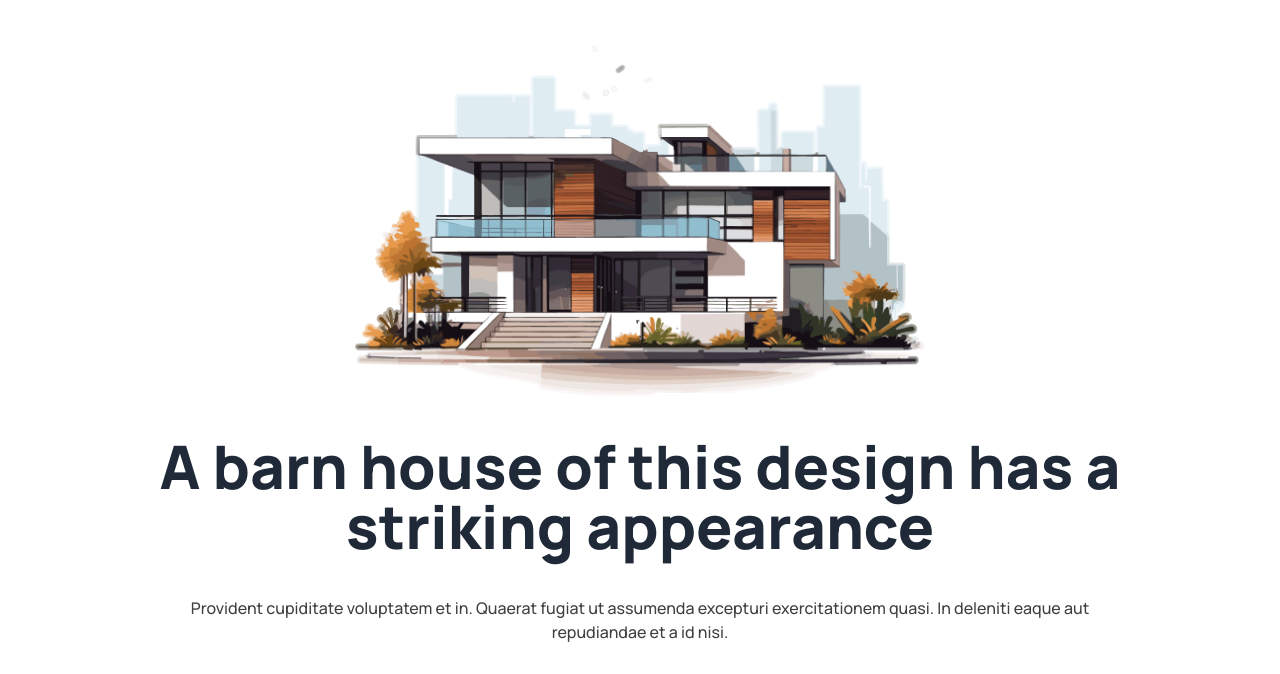
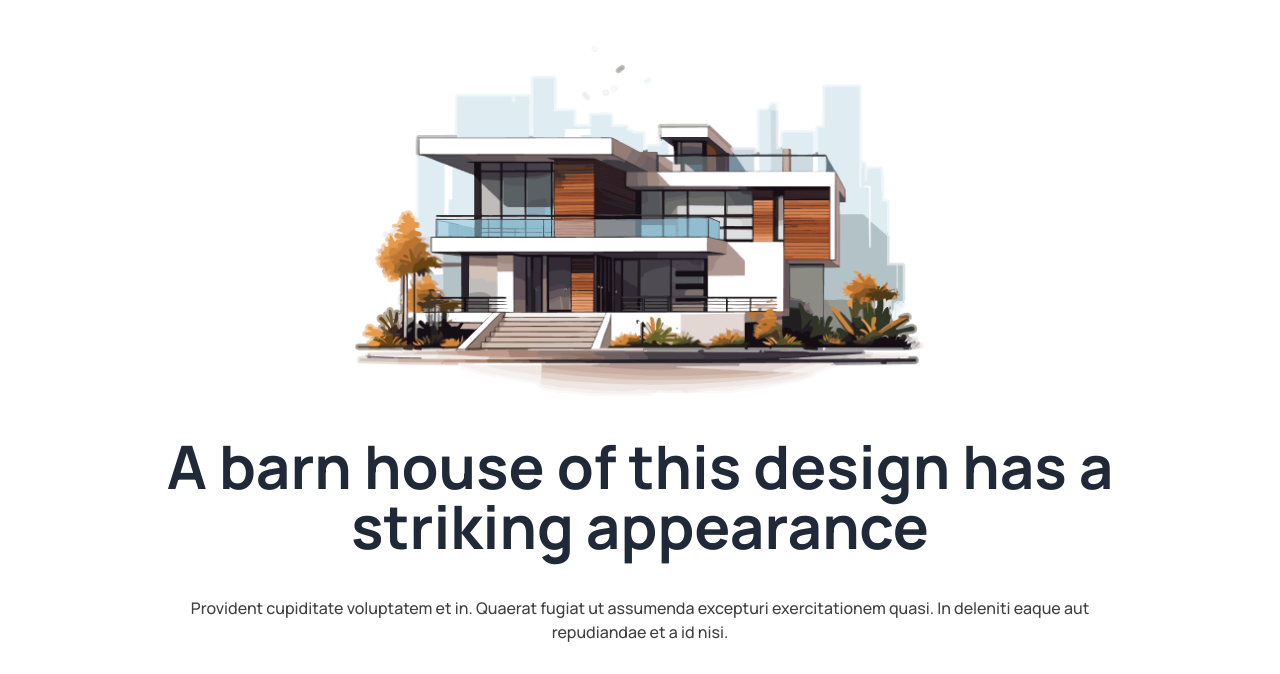
Before and after one commit to Arafath-R/web-assignment-03, a plain HTML site: page index.html in a window 1280 px wide. Shown: the part 126-800 px from the top of the page. Drawn offline with nearby package versions, Linux system fonts and the light colour scheme.

```diff
--- a/index.html
+++ b/index.html
@@ -103,7 +103,7 @@
                 <div class="hero-content items-center justify-center flex-col text-center space-y-6 md:px-10">
 
                     <img src="./assets/banner.png" alt="">
-                    <h1 class="font-extrabold text-4xl lg:text-6xl md:text-5xl font-bold">A barn house of this design
+                    <h1 class="text-4xl lg:text-6xl md:text-5xl font-bold">A barn house of this design
                         has a striking appearance</h1>
                     <p class="font-medium text-neutral-700 pb-2 lg:px-32">
                         Provident cupiditate voluptatem et in. Quaerat fugiat ut assumenda excepturi exercitationem
```
